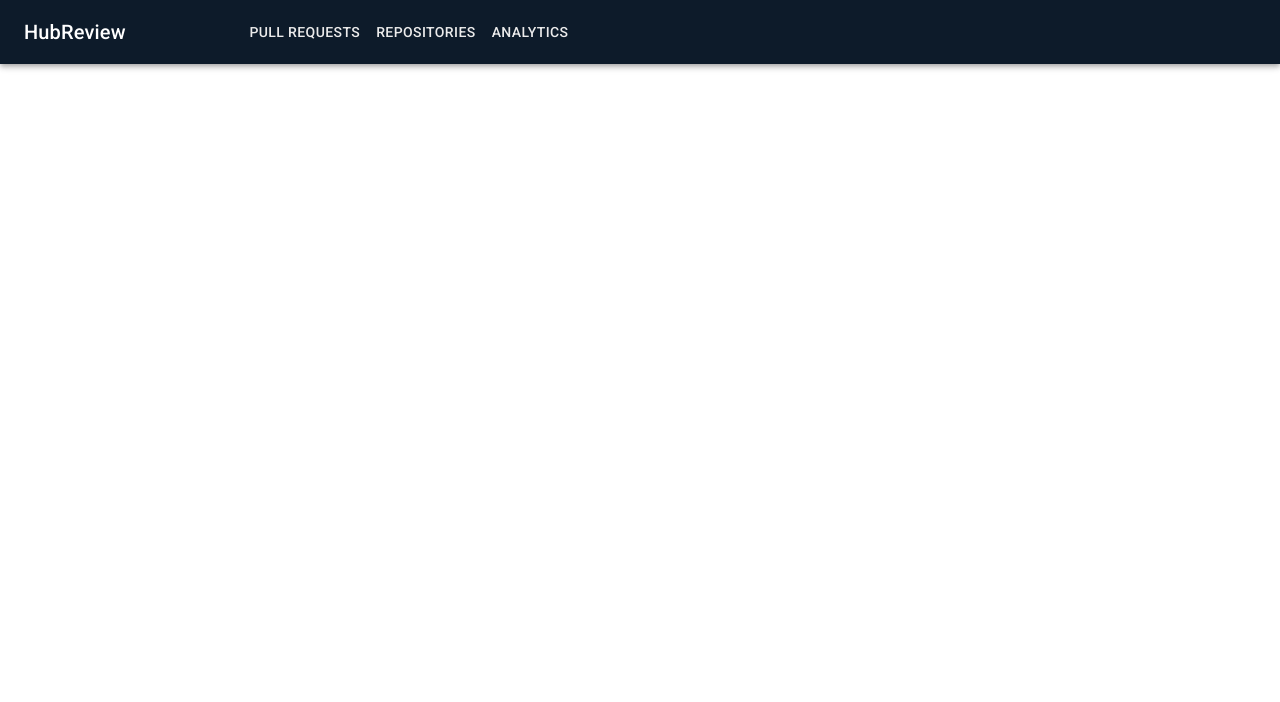
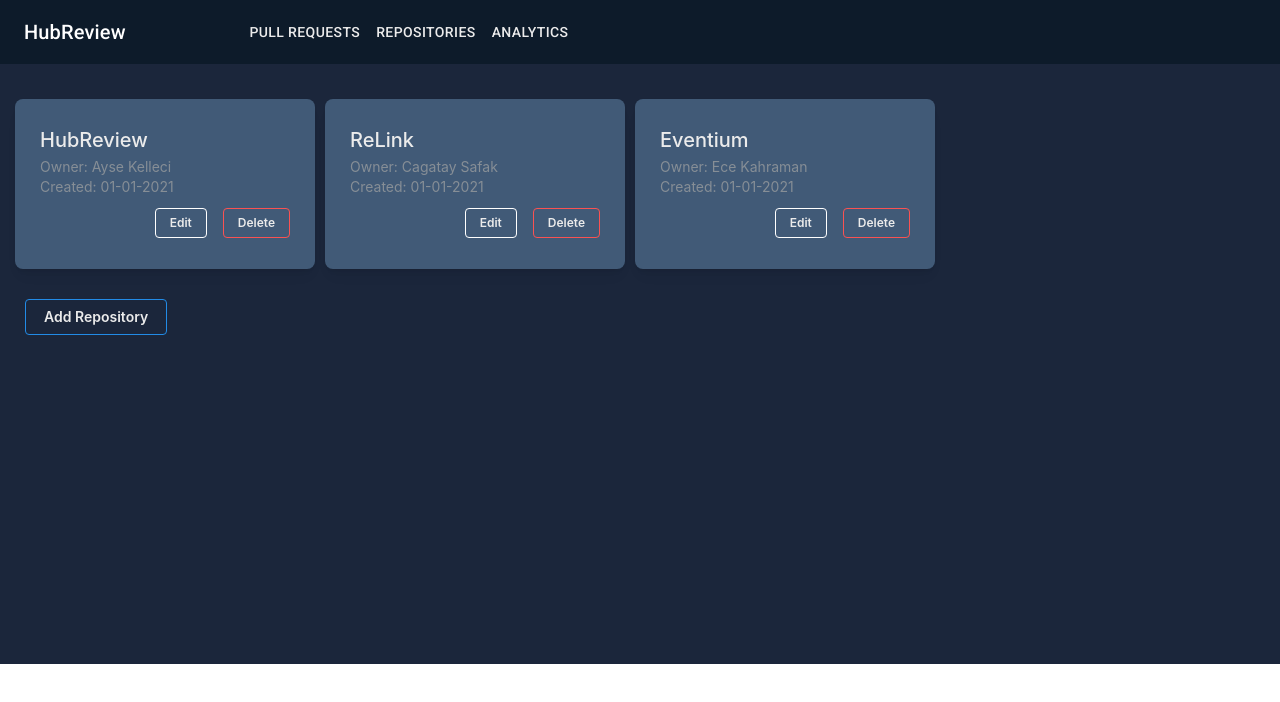
Before and after one commit to hubreviewapp/hubreview, a React (Vite) app in the folder web-client/: page /repositories in a window 1280 px wide. Shown: the top 702 px of the page. Built offline with nearby package versions, Linux system fonts and the light colour scheme.

Commit message:
feat: RepositoriesPage.tsx

```diff
--- a/web-client/src/App.tsx
+++ b/web-client/src/App.tsx
@@ -7,6 +7,7 @@ import PRDetailsPage from "./pages/PRDetailsPage";
 import '@mantine/core/styles.css';
 
 import { MantineProvider } from '@mantine/core';
+import RepositoriesPage from "./pages/RepositoriesPage";
 function App() {
   return (
     <MantineProvider>
@@ -14,7 +15,7 @@ function App() {
     <Routes>
       <Route path="/" element={<PRListPage />}>
 
-        <Route path="/pulls/create" element={<PRCreationPage />} />
+        <Route path="/pulls/create" element={<PRDetailsPage />} />
         <Route path="/pulls/:pullid" element={<PRDetailsPage id={"1"} name={"pull request"} />} />
         <Route path="/analytics" element={<AnalyticsPage />} />
 
@@ -22,6 +23,7 @@ function App() {
         <Route path="*" element={<NotFoundPage />} />
         */}
       </Route>
+      <Route path={"/repositories"} element={<RepositoriesPage/>}/>
     </Routes>
     </MantineProvider>
 
--- a/web-client/src/components/PRBox.tsx
+++ b/web-client/src/components/PRBox.tsx
@@ -1,9 +1,6 @@
 import UserLogo from "../assets/icons/user.png";
 import GitHubLogo from "../assets/icons/github-logo.png";
 import { Grid, Box , Flex, Badge} from '@mantine/core';
-import {border, borderRadius} from "@mui/system";
-
-
 
 interface PRBoxProps {
   id: number;
--- a/web-client/src/pages/PRListPage.tsx
+++ b/web-client/src/pages/PRListPage.tsx
@@ -9,9 +9,9 @@ function PRList() {
   // TODO const prTabs: string[] = ["created", "assigned", "merged"];
 
   return (
-    <Flex h={"700px"} p={0} m={0} w="100%" justify="start" direction="column" bg ="#1B263B" >
+    <Flex h={"600px"} p={0} m={0} w="100%" justify="space-evenly"  align={"center"} direction="column" bg ="#1B263B" >
 
-        <Flex p={5} direction="column" width="90%">
+        <Flex direction="column" w="70%">
           {prsData.map((item) => (
             <PRBox key={item.id} id={item.id} repository={item.repository} prName={item.prName} labels={item.labels} dateCreated={item.dateCreated}/>
           ))}
--- a/web-client/src/pages/RepositoriesPage.tsx
+++ b/web-client/src/pages/RepositoriesPage.tsx
@@ -1,15 +1,6 @@
-import {Box, Button, Card, CardActions, CardContent, SxProps, Typography} from "@mui/material";
 import "../styles/common.css";
-import GitHubLogo from "../assets/icons/github-logo.png";
-
-const iconSx: SxProps = {
-  width: 30,
-  height: 30,
-  ml: 1,
-  mt : -0.5,
-  borderRadius: 20,
-
-};
+//import GitHubLogo from "../assets/icons/github-logo.png";
+import {Flex, Box, Card, Group, Text, Button} from "@mantine/core";
 function RepositoriesPage() {
   const repos = [
     {
@@ -33,40 +24,30 @@ function RepositoriesPage() {
   ]
 
   return (
-    <Box height={600} p={0} m={0} width="100%" display="flex" flexDirection={"column"}
-         padding={"30px"}  sx={{ backgroundColor: "#1B263B" }}>
+    <Box h={600} p={5} m={0} w="100%" bg ="#1B263B" >
+      <Flex p={5} mt={"20px"} >
+        {repos.map((repo) =>(
+          <Card key ={repo.id} w={"300px"} h={"170px"} shadow="sm" padding="lg" radius="md"  m={5}  bg={"#415A77"} >
+            <Flex direction="column" justify="space-between" m={5}>
+              <Text fw={500} size="xl"  >{repo.name}</Text>
 
-      <Box p={5} display="flex"  width="90%">
-        {repos.map((item) => (
-          <Card key={item.id} sx={{
-            width: 250,
-            margin: 3,
-            border: "solid 1px #BCBCBC",
-            borderRadius: "10px",
-            backgroundColor: "#24324f",
-          }}>
-            <CardContent>
-              <Typography variant="h5" component="div">
-                {item.name}
-              </Typography>
-              <Typography sx={{ mb: 1.5 }} color="text.secondary">
-                created by  {item.owner}
-              </Typography>
-              <Typography variant="body2">
-               Last Modified: {item.created}
-                <br />
-              </Typography>
-            </CardContent>
-            <CardActions style={{display:"flex", justifyContent:"space-evenly"}} >
-              <Box component="img" src={GitHubLogo} alt={"icon"} sx={iconSx} />
-              <Button size="small" >Edit</Button>
-              <Button size="small" color={"error"}>Delete</Button>
-            </CardActions>
+            <Text size="sm" c="dimmed">
+              Owner: {repo.owner}
+            </Text>
+            <Text size="sm" c="dimmed">
+              Created: {repo.created}
+            </Text>
+            </Flex>
+              <Group justify={"flex-end"} m={5}>
+                <Button size={"xs"} variant={"outline"} color="white" >Edit</Button>
+                <Button size={"xs"} variant="outline" color="red">Delete</Button>
+              </Group>
+
           </Card>
         ))}
-      </Box>
+      </Flex>
 
-
+      <Button variant={"outline"} m={"20px"}>Add Repository</Button>
     </Box>
   );
 }
```
